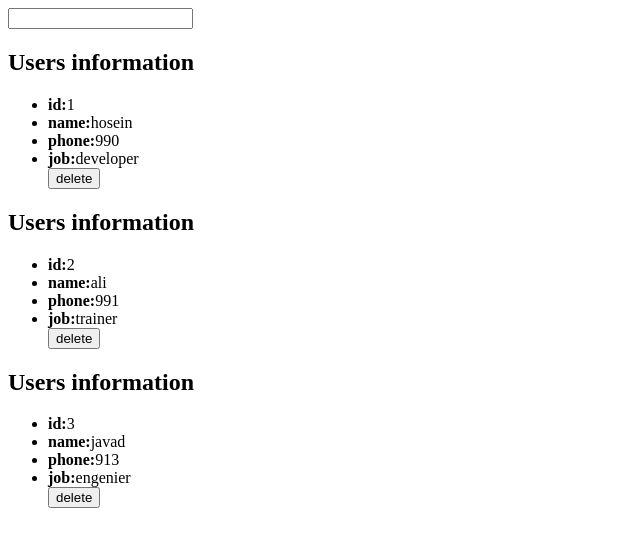
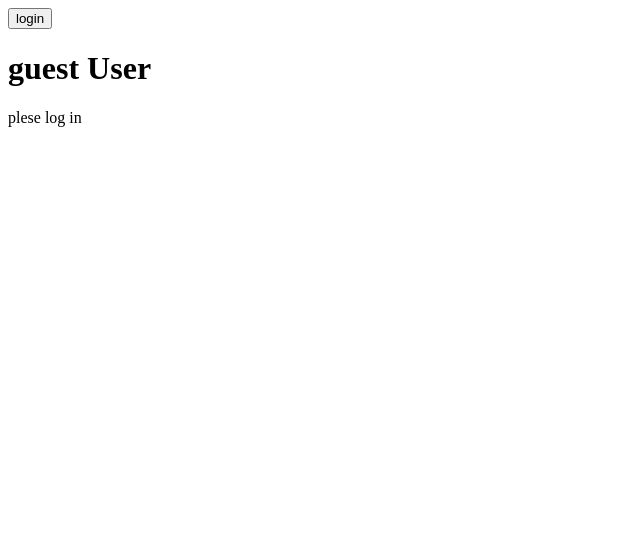
Before and after one commit to hosein8513/react-learning, a React (Vite) app: page / in a window 1280 px wide. Shown: the top 546 px of the page, without its empty margins (0-640 px from the left). Built offline with nearby package versions, Linux system fonts and the light colour scheme.

Commit message:
login-project

```diff
--- a/src/App.jsx
+++ b/src/App.jsx
@@ -1,36 +1,17 @@
 import { useState } from "react"
 import User from "./User"
-const user = [
-  {id:1,name:"hosein",phone:990,job:"developer"},
-  {id:2,name:"ali",phone:991,job:"trainer"},
-  {id:3,name:"javad",phone:913,job:"engenier"}
-]
+import Guest from "./guest"
+
 const App=()=>{
-
-  const[puser,fuser]=useState(user)
-
-  const handledelete = (name)=>{
-    fuser((preuser)=>{
-  const newuser = preuser.filter((user) => user.name !== name)
-  return newuser
-
-})
-    }
-
-    const setsearch = (char)=>{
-const newuser= user.filter((user)=>user.name.toLocaleLowerCase().includes(char.toLocaleLowerCase())||user.job.includes(char))
-fuser(newuser)
-    }
-    return(
-<div>
-  <input type="text" onChange={(e)=>setsearch(e.target.value)} />
- {puser.map((user)=>(
-    <User key={user.name} id={user.id} name={user.name} phone={user.phone} job={user.job} handledelete={()=>handledelete(user.name)}/>
- ))}
-</div>
-    )
-
-
+const[islogined,setislogined]=useState(false)
+return(
+  <div>
+    <button onClick={()=>setislogined(!islogined)}>
+      {islogined?"logout":"login"}
+    </button>
+    {islogined?<User/>:<Guest/>}
+  </div>
+)
 
 }
 export default App
--- /dev/null
+++ b/src/Guest.jsx
@@ -0,0 +1,11 @@
+
+const guest = () => {
+    return (
+        <div>
+            <h1>guest User</h1>
+            <p>plese log in </p>
+        </div>
+    );
+};
+
+export default guest;
--- a/src/User.jsx
+++ b/src/User.jsx
@@ -1,18 +1,19 @@
+import { useState } from "react";
 
-const User = ({id,name,phone,job,handledelete}) => {
+const User = () => {
 
+    const [age,setage]=useState(19)
 
     return (
-        <div>
-            <h2>Users information</h2>
-            <ul>
-                <li><strong>id:</strong>{id}</li>
-                <li><strong>name:</strong>{name}</li>
-                <li><strong>phone:</strong>{phone}</li>
-                <li><strong>job:</strong>{job}</li>
-                <button onClick={handledelete}>delete</button>
-            </ul>
-        </div>
+      <div>
+        <h1>User</h1>
+        <button onClick={()=> setage((pre)=>pre+1)}>age</button>
+        <ul>
+            <li>name:hosein</li>
+            <li>age:{age}</li>
+        </ul>
+
+      </div>
     );
 };
 
```
